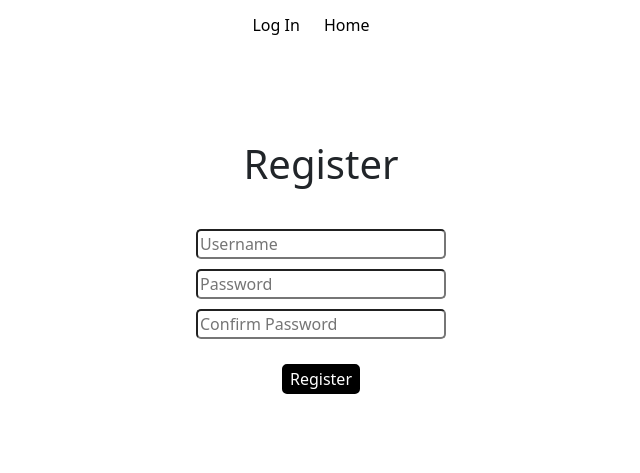
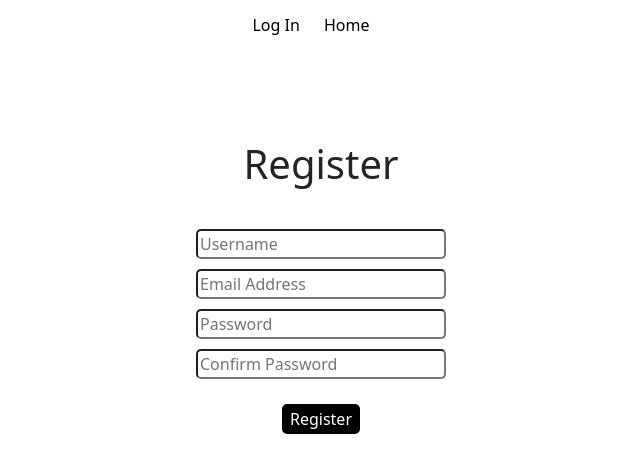
Before and after one commit to kyoyuncoding/ThinkDev, a Django app: page /register/ in a window 1280 px wide. Shown: the top 473 px of the page, without its empty margins (319-959 px from the left). Run offline with Django 5.2, Linux system fonts and the light colour scheme.

Commit message:
You are now able to register an account, login, and have your own past problems show up!

```diff
--- a/thinkdev/problemlog/models.py
+++ b/thinkdev/problemlog/models.py
@@ -3,6 +3,7 @@ from django.db import models
 # Create your models here.
 
 class Problems(models.Model):
+    username = models.CharField(max_length=255)
     problem_title = models.CharField(max_length=10000)
     problem_description = models.CharField(max_length=10000)
     problem_summary = models.CharField(max_length=10000)
--- a/thinkdev/problemlog/templates/index.html
+++ b/thinkdev/problemlog/templates/index.html
@@ -14,13 +14,13 @@
                 </a>
             </li>
         </ul>
+        {% if message %}
+            <p style="text-align: center; color: green;">{{ message }}</p>
+        {% endif %}
         <h1 id="title" style="text-align: center; margin-top: 11%; font-size: 100px;">ThinkDev.</h1>
         <p id="slogan" style="text-align: center;">Because you should always think, before you dev.</p>
         <br>
         <br>
-        {% if message %}
-            <p style="text-align: center; color: green;">{{ message }}</p>
-        {% endif %}
 
         <!-- <script>
             let idx = 0;
--- a/thinkdev/problemlog/templates/register.html
+++ b/thinkdev/problemlog/templates/register.html
@@ -11,7 +11,7 @@
         </li>
     </ul>
 
-    <form method="POST" action="{% url 'login' %}">
+    <form method="POST">
     {% csrf_token %}
         <table style="display: grid; justify-content: center; align-items: center; margin-top: 7%">
             <tr>
@@ -21,17 +21,22 @@
             </tr>
             <tr>
                 <td style="padding: 5px;">
-                    <input style="width: 250px; border-radius: 5px;" placeholder="Username" type="text">
+                    <input style="width: 250px; border-radius: 5px;" name="register_username" placeholder="Username" type="text">
+                </td>
+            </tr>
+            <tr>
+                <td style="padding: 5px;">
+                    <input style="width: 250px; border-radius: 5px;" name="register_email" placeholder="Email Address" type="text">
                 </td>
             </tr>
             <tr>
                 <td style="padding: 5px">
-                    <input style="width: 250px; border-radius: 5px;" placeholder="Password" type="password">
+                    <input style="width: 250px; border-radius: 5px;" name="register_password" placeholder="Password" type="password">
                 </td>
             </tr>
             <tr>
                 <td style="padding: 5px">
-                    <input style="width: 250px; border-radius: 5px;" placeholder="Confirm Password" type="password">
+                    <input style="width: 250px; border-radius: 5px;" name="confirm_password" placeholder="Confirm Password" type="password">
                 </td>
             </tr>
             <tr>
@@ -41,6 +46,15 @@
                     </div>
                 </td>
             </tr>
+            {% if message %}
+                <tr>
+                    <td style="text-align: center; padding-top: 10px;">
+                        <div style="color: red;">
+                            {{ message }}
+                        </div>
+                    </td>
+                </tr>
+            {% endif %}
         </table>
     </form>
 {% endblock %}
--- a/thinkdev/problemlog/urls.py
+++ b/thinkdev/problemlog/urls.py
@@ -6,8 +6,8 @@ urlpatterns = [
     path("", views.index, name="index"),
     path("problemlog/", views.problem_log, name="problem_log"),
     path("problemlog/edit/<int:id_entry>", views.problem_log_edit, name="problem_log_edit"),
-    path("register/", views.register, name="register"),
-    path("login/", views.login, name="login"),
-    path("logout/", views.logout, name="logout"),
+    path("register/", views.register_user, name="register"),
+    path("login/", views.login_user, name="login"),
+    path("logout/", views.logout_user, name="logout"),
     path("log/", views.log, name="log")
 ]
--- a/thinkdev/problemlog/views.py
+++ b/thinkdev/problemlog/views.py
@@ -1,4 +1,6 @@
 from django.contrib.auth import authenticate, login, logout
+from django.contrib.auth.models import User
+from django.contrib.auth.decorators import login_required
 from django.shortcuts import render
 from django.http import HttpResponse, HttpResponseRedirect
 from .models import Problems
@@ -7,65 +9,105 @@ from django import forms
 from django.urls import reverse
 
 # Create your views here.
+def register_user(request):
 
-def register(request):
+    if request.method == "POST":
+        if not request.POST.get("register_username"):
+            return render(request, "register.html", {
+                "message": "Enter a username."
+            })
+        elif not request.POST.get("register_email"):
+            return render(request, "register.html", {
+                "message": "Enter an email address."
+            })
+        elif not request.POST.get("register_password") or not request.POST.get("confirm_password"):
+            return render(request, "register.html", {
+                "message": "Enter password and confirmation."
+            })
+        elif request.POST.get("register_password") != request.POST.get("confirm_password"):
+            return render(request, "register.html", {
+                "message": "Passwords don't match."
+            })
+        # fix this, don't let someone with the same username create an account, or someone with the same email address. Change all the objects.get() to objects.filter()
+        elif User.objects.filter(username=request.POST.get("register_username")).values:
+            return render(request, "register.html", {
+                "message": "Username already taken."
+            })
+        elif User.objects.filter(email=request.POST.get("register_email")).values:
+            return render(request, "register.html", {
+                "message": "Email address already has an account associated with it."
+            })
+        else:
+            username = request.POST.get("register_username")
+            email = request.POST.get("register_email")
+            password = request.POST.get("register_password")
+            new_user = User.objects.create_user(username, email, password)
+
     return render(request, "register.html")
 
-def login(request):
+def login_user(request):
+
     if request.method == "POST":
         username = request.POST.get("username")
         password = request.POST.get("password")
         user = authenticate(request, username=username, password=password)
         if user is not None:
             login(request, user)
-            return HttpResponseRedirect(reverse("problemlog.html"))
+            return HttpResponseRedirect(reverse("problem_log"))
         else:
             return render(request, "login.html", {
                 "message": "Invalid Log-In Details. Try Again."
             })
+
     return render(request, "login.html")
 
-def logout(request):
+def logout_user(request):
+
     logout(request)
     return render(request, "index.html", {
         "message": "Successfully Logged Out!"
     })
 
 def index(request):
+
     if not request.user.is_authenticated:
         return render(request, "index.html")
     else:
         HttpResponseRedirect(reverse("problem_log"))
 
+@login_required
 def problem_log(request):
+
     if request.method == "POST":
         if request.POST.get("save_problem_button") and request.POST.get("title_of_problem"):
-            problem_entry = Problems(problem_title = request.POST.get("title_of_problem"), problem_description = request.POST.get("problem_description"), problem_summary = request.POST.get("problem_summary"), pseudo_code = request.POST.get("pseudocode"), source_code = request.POST.get("sourcecode"), solved=request.POST.get("solved_dropdown"), submit_time = datetime.now())
+            problem_entry = Problems(username=request.user.username, problem_title = request.POST.get("title_of_problem"), problem_description = request.POST.get("problem_description"), problem_summary = request.POST.get("problem_summary"), pseudo_code = request.POST.get("pseudocode"), source_code = request.POST.get("sourcecode"), solved=request.POST.get("solved_dropdown"), submit_time = datetime.now())
             problem_entry.save()
-        elif request.POST.get("title_of_problem") == False:
+        elif not request.POST.get("title_of_problem"):
             return HttpResponse("Ya Need To Enter a Title My Guy")
         return HttpResponseRedirect(reverse("log"))
 
     return render(request, "problemlog.html")
 
+@login_required
 def log(request):
-    problems = Problems.objects.all()
 
+    problems = Problems.objects.filter(username=request.user.username).values()
     return render(request, "log.html", {
         "problems": problems
     })
 
+@login_required
 def problem_log_edit(request, id_entry):
 
     if request.POST.get("delete_button"):
-        entry = Problems.objects.get(id=id_entry)
+        entry = Problems.objects.get(id=id_entry, username=request.user.username)
         entry.delete()
         return HttpResponseRedirect(reverse("log"))
 
     if request.POST.get("save_problem_button"):
-
         # ChatGPT taught me how to update pre-existing database entries with Django.
         update_entry = Problems.objects.get(id=id_entry)
+        update_entry.username = request.user.username
         update_entry.problem_title = request.POST.get("title_of_problem")
         update_entry.problem_description = request.POST.get("problem_description")
         update_entry.problem_summary = request.POST.get("problem_summary")
@@ -79,7 +121,7 @@ def problem_log_edit(request, id_entry):
             "problems": problems
         })
 
-    entry = Problems.objects.get(id=id_entry)
+    entry = Problems.objects.get(id=id_entry, username=request.user.username)
     return render(request, "problemlog.html",{
         "entry": entry
     })
--- a/thinkdev/thinkdev/settings.py
+++ b/thinkdev/thinkdev/settings.py
@@ -99,7 +99,6 @@ AUTH_PASSWORD_VALIDATORS = [
     },
 ]
 
-
 # Internationalization
 # https://docs.djangoproject.com/en/5.2/topics/i18n/
 
```
Also changed, not shown: db.sqlite3 (deleted), thinkdev/db.sqlite3, thinkdev/problemlog/migrations/0004_problems_username.py (added).
